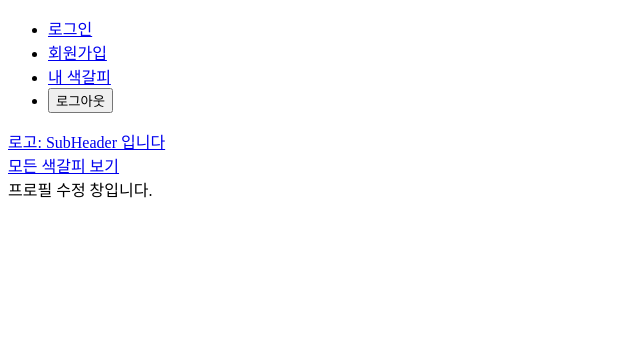
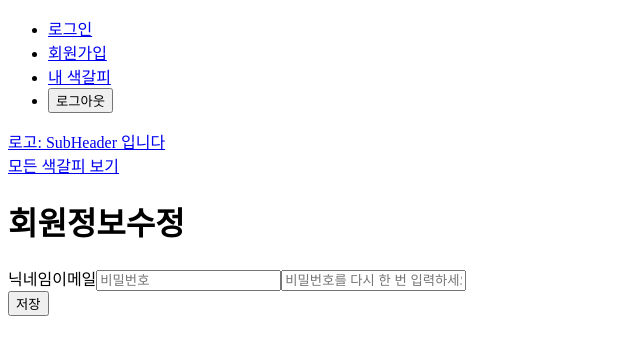
Before and after one commit to holyhim/Saekgalpi-ColorPalette-1, a React (Create React App) app in the folder client/: page /editProfile/1 in a window 1280 px wide. Shown: the top 354 px of the page, without its empty margins (0-640 px from the left). Built offline with nearby package versions, Linux system fonts and the light colour scheme.

Commit message:
:art: Update EditProfile.js
- EditProfile.js에 HTML 태그 구성과 이벤트 리스너 구조를 추가했습니다.

```diff
--- a/client/src/pages/EditProfile.js
+++ b/client/src/pages/EditProfile.js
@@ -1,7 +1,49 @@
 import React from 'react';
 
 const EditProfile = () => {
-    return <main> 프로필 수정 창입니다. </main>;
+    // TODO: 이 페이지 들어올 때 해당 유저 GET 요청
+
+    const onClickSaveButton = () => {
+        // TODO: 서버로 비밀번호 수정 POST 요청 (axios 사용)
+    };
+
+    const handleInputValue = (e) => {
+        // TODO: Input 값 value로 받아 state 설정
+        // e.target.value
+    };
+
+    return (
+        <main>
+            <h1> 회원정보수정 </h1>
+            <div>
+                <form
+                    onSubmit={(e) => {
+                        e.preventDefault();
+                    }}
+                >
+                    <div>
+                        <span>닉네임</span>
+                        <span>이메일</span>
+                        <input
+                            type='text'
+                            placeholder='비밀번호'
+                            name='password'
+                            onChange={handleInputValue}
+                        />
+                        <input
+                            type='text'
+                            placeholder='비밀번호를 다시 한 번 입력하세요'
+                            name='passwordCheck'
+                            onChange={handleInputValue}
+                        />
+                    </div>
+                    <div>
+                        <button onClick={onClickSaveButton}>저장</button>
+                    </div>
+                </form>
+            </div>
+        </main>
+    );
 };
 
 export default EditProfile;
```
